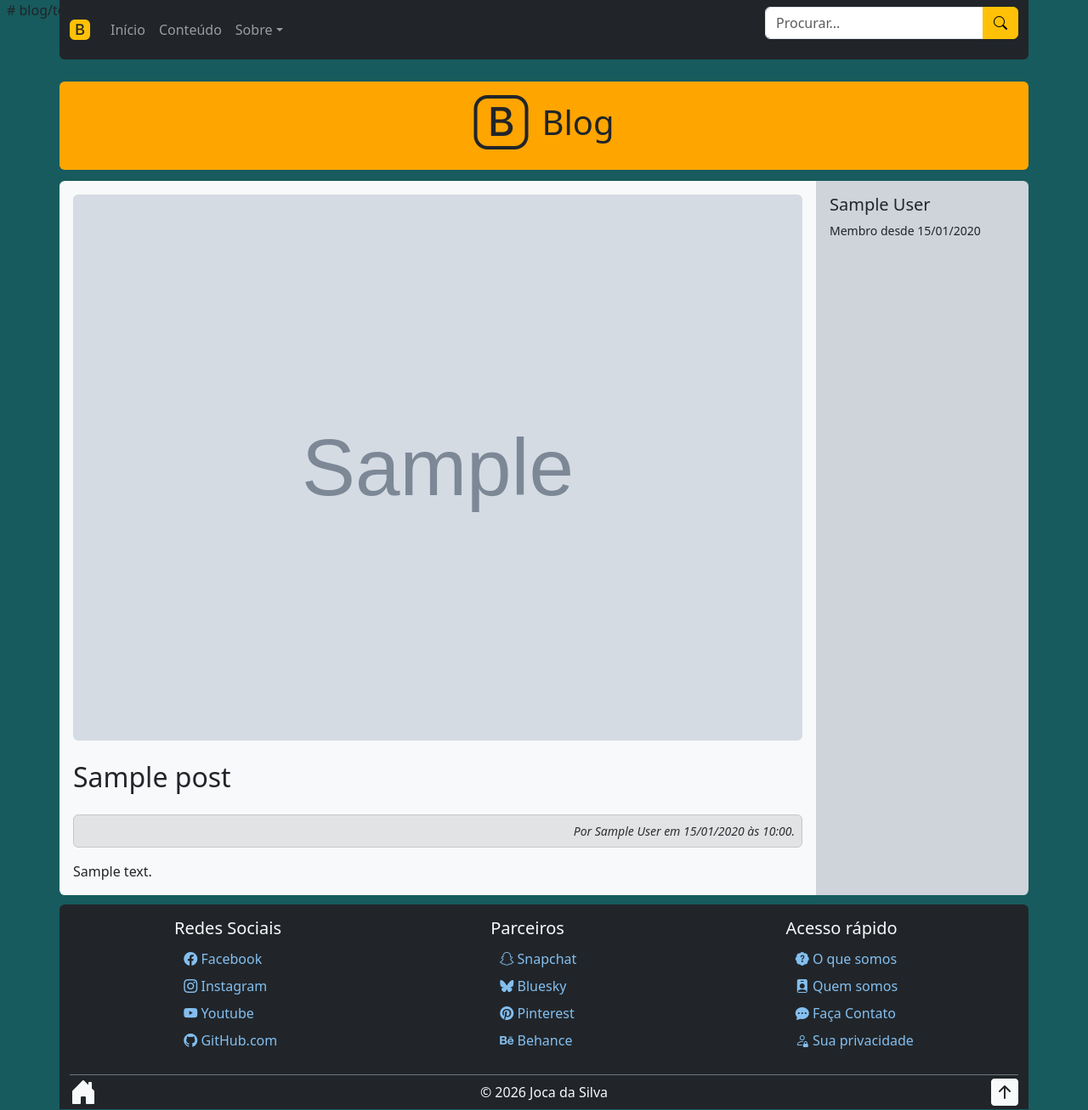
After one commit to anasouzah/blog, a Django app: page /post/1/ in a window 1280 px wide. The commit adds this page. Shown: the whole page at 85% size. Run offline with Django 5.2, Linux system fonts and the light colour scheme; tables that the repository leaves empty hold one stand-in row (values such as "Sample post"); grey boxes marked "Sample" are stand-in pictures.

Commit message:
exibindo um post

```diff
--- a/blog/templates/_base.html
+++ b/blog/templates/_base.html
@@ -8,6 +8,7 @@
     <link href="https://cdn.jsdelivr.net/npm/bootstrap@5.3.8/dist/css/bootstrap.min.css" rel="stylesheet">
     <link rel="stylesheet" href="https://cdn.jsdelivr.net/npm/bootstrap-icons@1.13.2/font/bootstrap-icons.min.css">
     <link rel="stylesheet" href="{% static 'css/style.css' %}">
+    <link rel="shortcut icon" href="{% static 'img/favicon.png' %}">
     <title>Blog</title>
 </head>
 <body data-bs-theme="light" class="px-2 min-vh-100 d-flex flex-column">
--- a/blog/templates/home.html
+++ b/blog/templates/home.html
@@ -25,7 +25,7 @@
                     <p class="card-text flex-grow-1">{{ post.summary }}</p>
                 </div>
                 <div class="card-footer d-grid text-center">
-                    <a href="#{{ post.id }}">Ver post</a>
+                    <a href="{% url 'post_detail' id=post.id %}">Ver post</a>
                 </div>
             </div>
 
--- /dev/null
+++ b/blog/templates/post_detail.html
@@ -0,0 +1,28 @@
+# blog/templates/post_detail.html
+
+{% extends '_base.html' %}
+
+{% block content %}
+<article>
+    {% if post.thumbnail %}
+    <div><img src="{{ post.thumbnail }}" alt="{{ post.title }}" class="w-100 rounded"></div>
+    {% endif %}
+
+    <h2 class="my-4">{{ post.title }}</h2>
+    <div class="alert alert-secondary p-2 text-end">
+        <small><em>
+            Por {{ post.user.get_full_name|default:post.user.username }}
+            em {{ post.created_at|date:"d/m/Y \à\s H:i" }}.
+        </em></small>
+    </div>
+    <div>{{ post.textbody|safe }}</div>
+</article>
+
+{% endblock %}
+
+{% block aside %}
+<aside>
+    <h5>{{ post.user.get_full_name|default:post.user.username }}</h5>
+    <p><small>Membro desde {{ post.user.date_joined|date:"d/m/Y" }}</small></p>
+</aside>
+{% endblock %}
--- a/blog/urls.py
+++ b/blog/urls.py
@@ -4,9 +4,7 @@ from django.urls import path
 from . import views
 
 urlpatterns = [
-    # Rota para página inicial
-    path('', views.home, name='home'),
-
-    # Rota para a página de contatos
-    path('contacts/', views.contacts, name='contacts'),
+    path('', views.home, name='home'),                              # Rota para página inicial
+    path('contacts/', views.contacts, name='contacts'),             # Rota para a página de contatos
+    path('post/<int:id>/', views.post_detail, name='post_detail'),  # Página do post completo
 ]
--- a/blog/views/__init__.py
+++ b/blog/views/__init__.py
@@ -2,3 +2,4 @@
 
 from .home import home
 from .contacts import contacts
+from .post_detail import post_detail
--- /dev/null
+++ b/blog/views/post_detail.py
@@ -0,0 +1,18 @@
+# blog/views/post_detail.py
+
+from django.shortcuts import render, get_object_or_404
+from ..models import Post
+
+def post_detail(request, id):
+    # Recebe o post válidos do banco de dados
+    post = get_object_or_404(
+        Post.objects.select_related('user'),
+        id=id,
+        is_active=True
+    )
+
+    return render(
+        request,
+        'post_detail.html',
+        {'post': post}
+    )
```
Also changed, not shown: blog/static/img/favicon.png (added).
